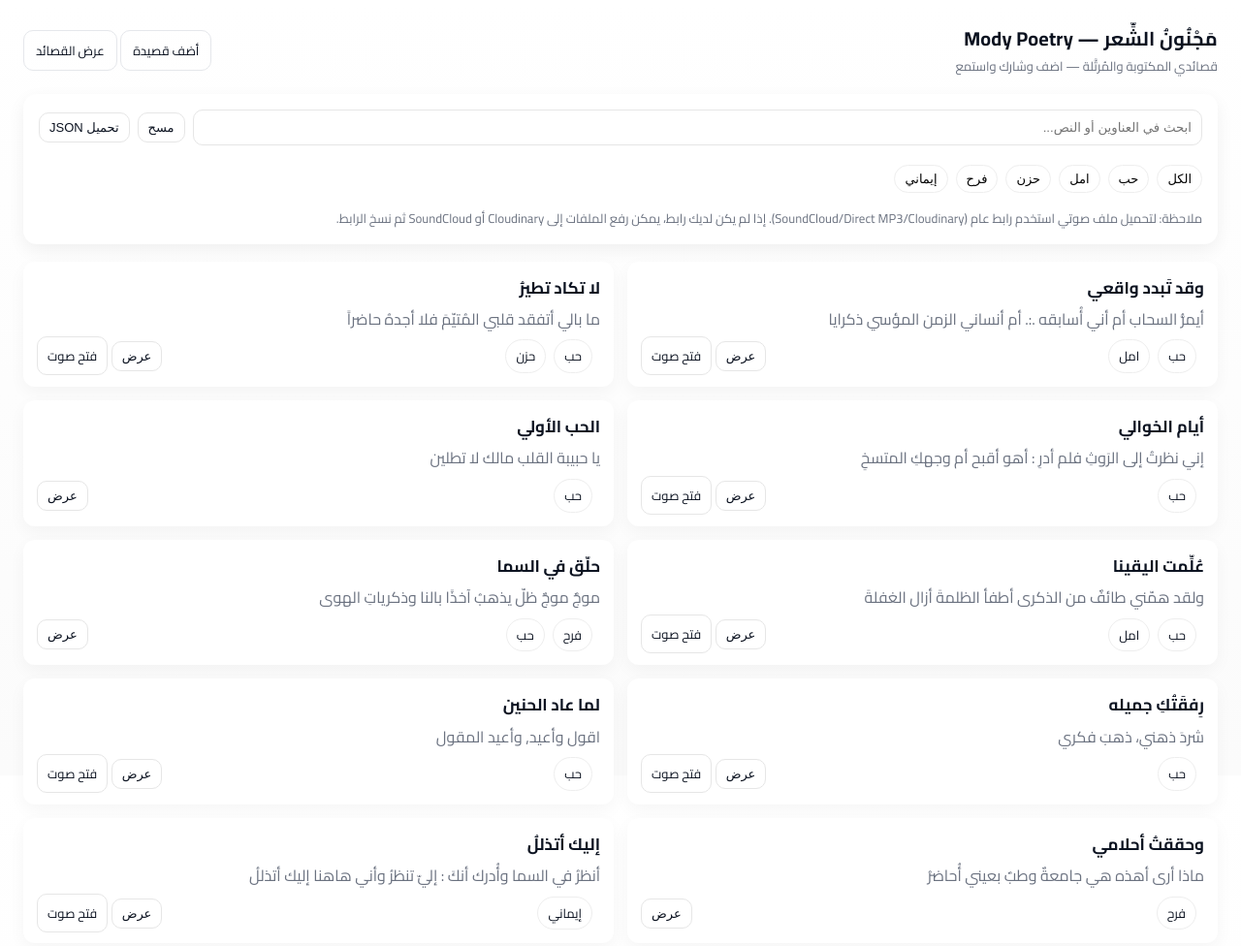
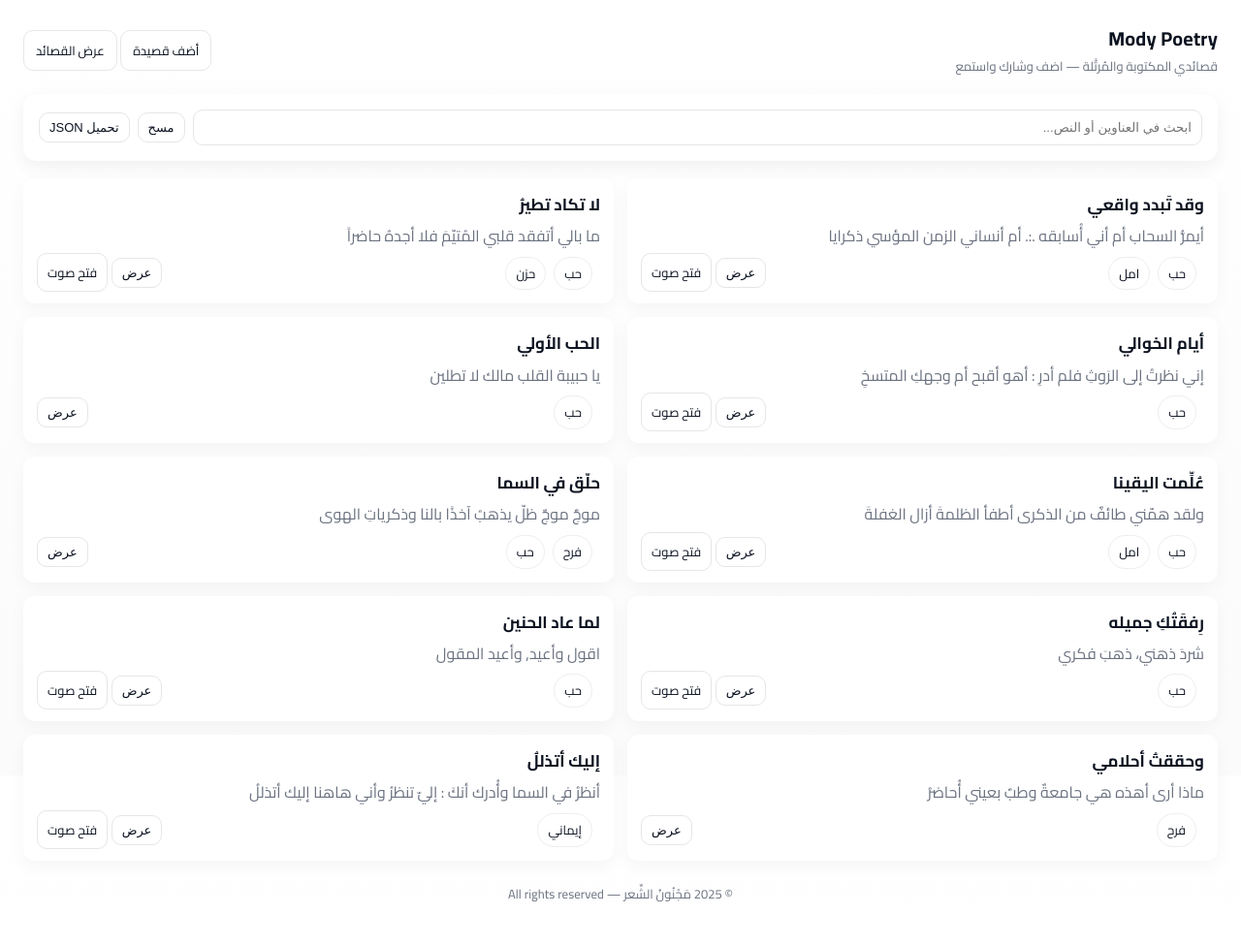
Before and after one commit to abdomedo2033-code/ModyPoetry, a plain HTML site: page index.html in a window 1280 px wide. Shown: the top 976 px of the page at 97% size. After the commit the page ends 934 px from the top, so only its background shows below. Drawn offline with Linux system fonts and the light colour scheme.

Commit message:
Update title and description in index.html

```diff
--- a/index.html
+++ b/index.html
@@ -3,8 +3,8 @@
 <head>
   <meta charset="utf-8" />
   <meta name="viewport" content="width=device-width,initial-scale=1" />
-  <title>Mody Poetry — مجنون الشعر</title>
-  <meta name="description" content="مَجْنُونُ الشِّعر — مجموعتي من القصائد المُرتَّلة والمكتوبة" />
+  <title>Mody Poetry</title>
+  <meta name="description" content="مَجْنُونُ الشِّعر — مجموعتي الذهبية" />
   <link href="https://fonts.googleapis.com/css2?family=Cairo:wght@300;400;600;700&display=swap" rel="stylesheet">
   <style>
     :root{
@@ -62,7 +62,7 @@
 <body>
   <header>
     <div class="brand">
-      <h1>مَجْنُونُ الشِّعر — Mody Poetry</h1>
+      <h1>Mody Poetry</h1>
       <p>قصائدي المكتوبة والمُرتَّلة — اضف وشارك واستمع</p>
     </div>
     <nav>
@@ -78,9 +78,7 @@
         <button class="smallbtn" id="clearSearch">مسح</button>
         <button class="smallbtn" id="downloadAll">تحميل JSON</button>
       </div>
-      <div class="tags" id="tagsContainer"></div>
-      <div class="note">ملاحظة: لتحميل ملف صوتي استخدم رابط عام (SoundCloud/Direct MP3/Cloudinary). إذا لم يكن لديك رابط، يمكن رفع الملفات إلى Cloudinary أو SoundCloud ثم نسخ الرابط.</div>
-    </div>
+
   </section>
 
   <main>
```
